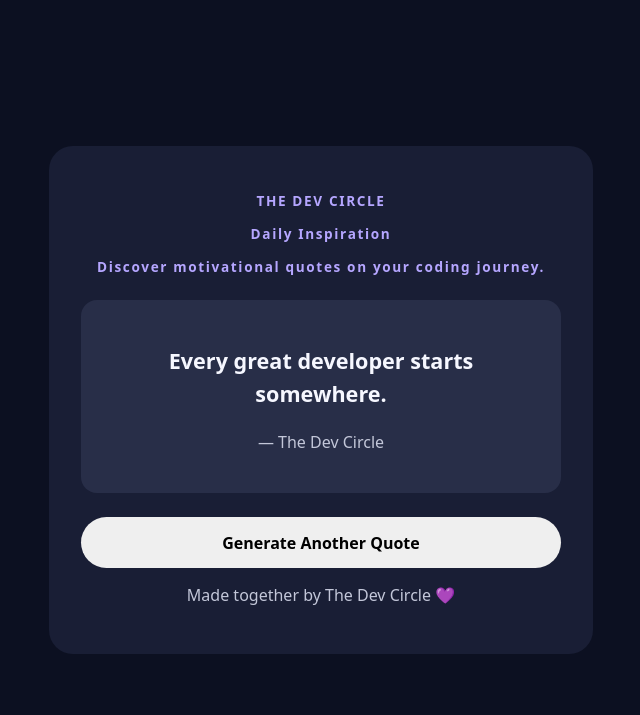
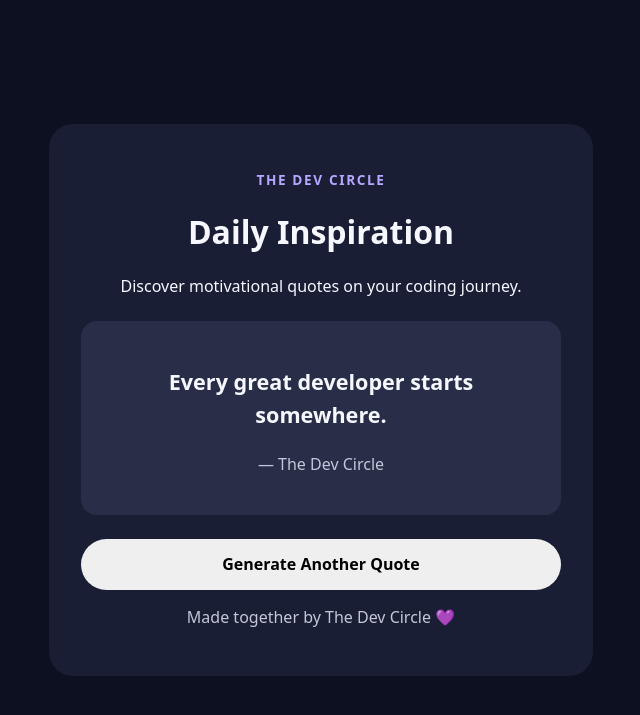
Before and after one commit to KingDowner/dev-circle-quote-generator, a Flask app: page / in a window 1280 px wide. Shown: the top 715 px of the page, without its empty margins (319-959 px from the left). Run offline with Flask 3, Linux system fonts and the light colour scheme.

Commit message:
Update header classes in index.html

```diff
--- a/templates/index.html
+++ b/templates/index.html
@@ -12,8 +12,8 @@
   <main class="card">
     <header>
       <p class="eyebrow">THE DEV CIRCLE</p>
-      <h1 class="eyebrow">Daily Inspiration</h1>
-      <p class="eyebrow">Discover motivational quotes on your coding journey.</p>
+      <h1 class="page-title">Daily Inspiration</h1>
+      <p class="page-description">Discover motivational quotes on your coding journey.</p>
     </header>
     <blockquote class="quote-box" aria-label="Daily quote" aria-live="polite">
       <p id="quote-text">Every great developer starts somewhere.</p>
```
